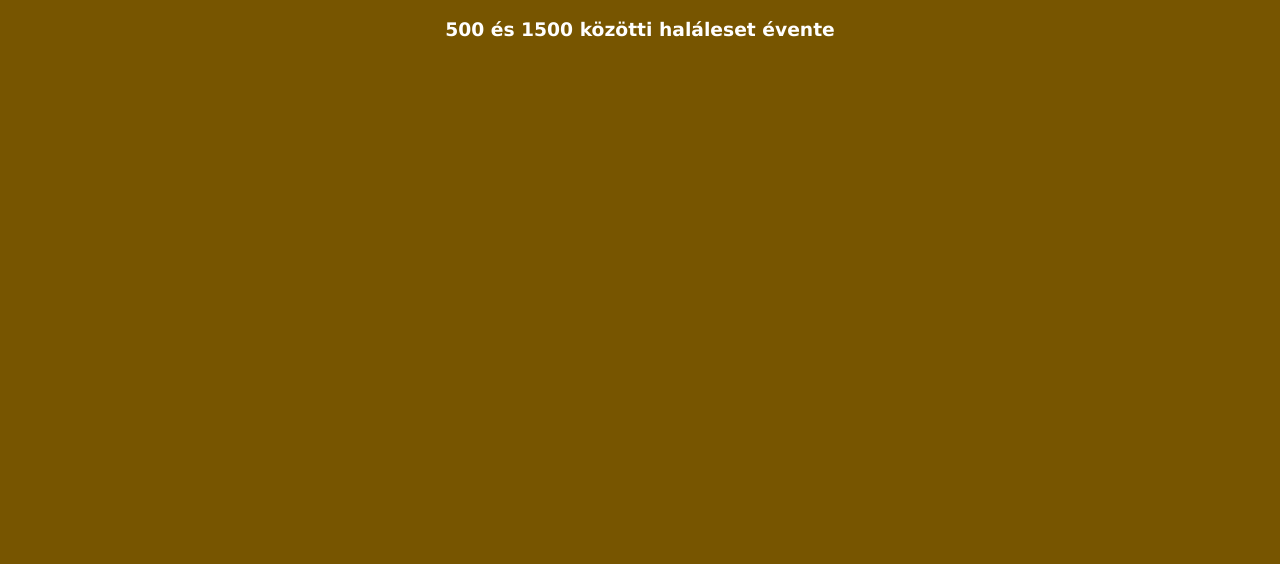
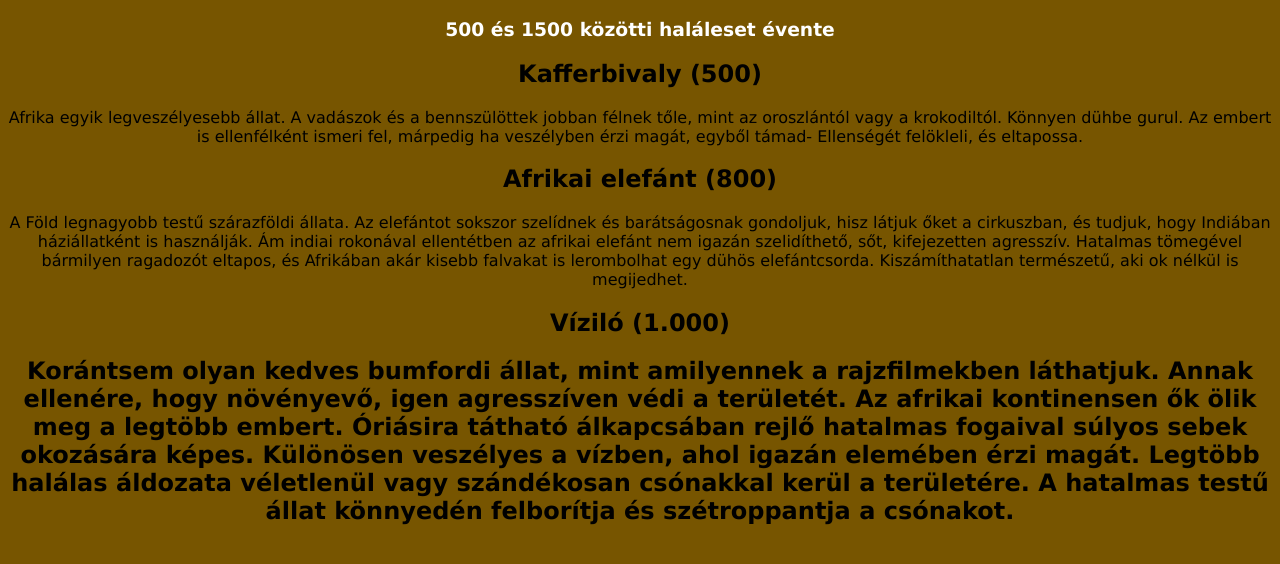
Before and after one commit to PeterPetrusz/Vesz-lyes-llatok-projekt, a plain HTML site: page 3.html in a window 1280 px wide. Drawn offline with Linux system fonts and the light colour scheme.

Commit message:
Add files via upload

```diff
--- a/3.html
+++ b/3.html
@@ -7,15 +7,35 @@
     <meta name='robots' content='noindex'>
 </head>
 <style>
-    body{background-color: #750;}
-    h3{color: white;}
+    body {
+        background-color: #750;
+    }
+
+    h3 {
+        color: white;
+    }
 </style>
 
 <body>
-<h3>500 és 1500 közötti haláleset évente</h3>
+    <h3>500 és 1500 közötti haláleset évente</h3>
+
+    <h2>Kafferbivaly (500)</h2>
+    <p>Afrika egyik legveszélyesebb állat. A vadászok és a bennszülöttek jobban félnek tőle, mint az oroszlántól vagy a
+        krokodiltól. Könnyen dühbe gurul. Az embert is ellenfélként ismeri fel, márpedig ha veszélyben érzi magát,
+        egyből támad- Ellenségét felökleli, és eltapossa.</p>
 
 
 
+
+    <h2>Afrikai elefánt (800)</h2>
+    <p>A Föld legnagyobb testű szárazföldi állata. Az elefántot sokszor szelídnek és barátságosnak gondoljuk, hisz látjuk
+        őket a cirkuszban, és tudjuk, hogy Indiában háziállatként is használják. Ám indiai rokonával ellentétben az afrikai
+        elefánt nem igazán szelidíthető, sőt, kifejezetten agresszív. Hatalmas tömegével bármilyen ragadozót eltapos, és
+        Afrikában akár kisebb falvakat is lerombolhat egy dühös elefántcsorda. Kiszámíthatatlan természetű, aki ok
+        nélkül is megijedhet.</p>
+
+    <h2>Víziló (1.000)</h2>
+    <h2>Korántsem olyan kedves bumfordi állat, mint amilyennek a rajzfilmekben láthatjuk. Annak ellenére, hogy növényevő, igen agresszíven védi a területét. Az afrikai kontinensen ők ölik meg a legtöbb embert. Óriásira tátható álkapcsában rejlő hatalmas fogaival súlyos sebek okozására képes. Különösen veszélyes a vízben, ahol igazán elemében érzi magát. Legtöbb halálas áldozata véletlenül vagy szándékosan csónakkal kerül a területére. A hatalmas testű állat könnyedén felborítja és szétroppantja a csónakot.</h2>
 </body>
 
 </html>
```
